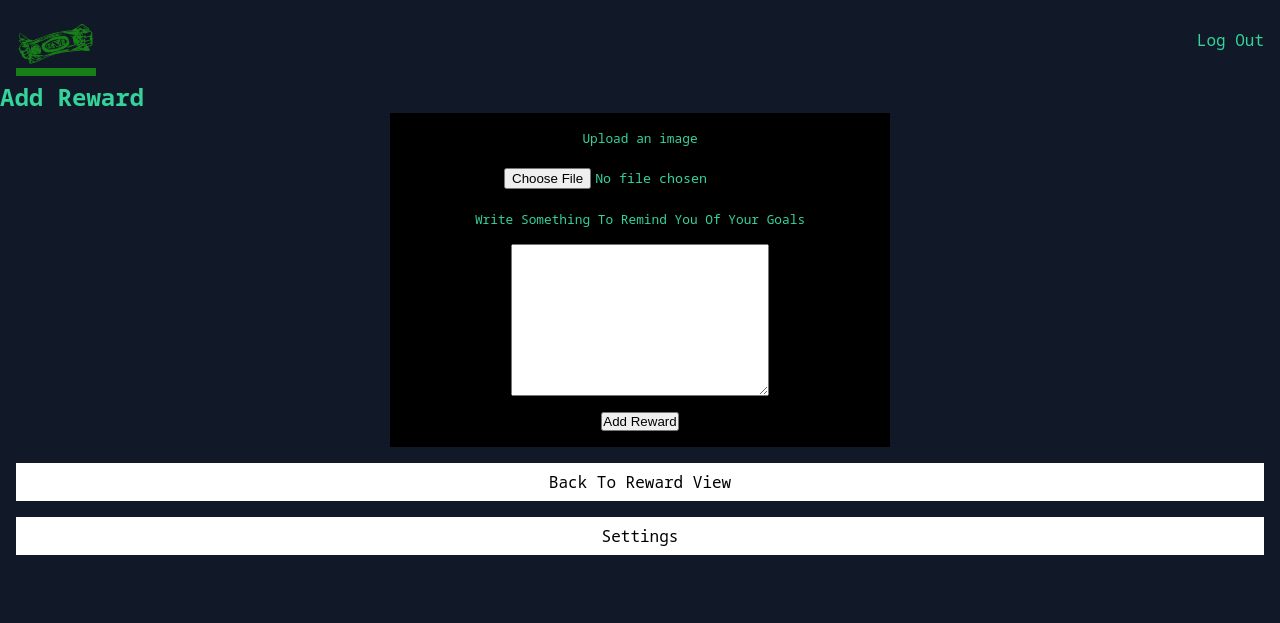
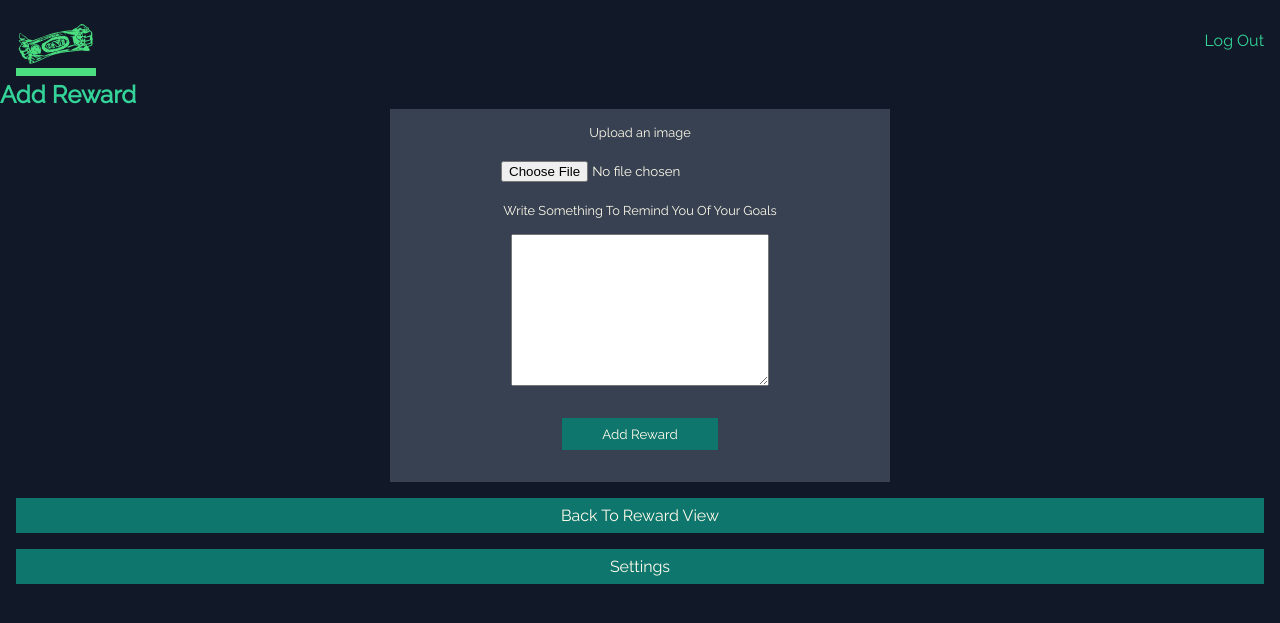
Before and after one commit to Mishalzeera/the-money-manager, a Flask app: page /add_reward in a window 1280 px wide. Shown: the top 623 px of the page. Run offline with Flask 2, Linux system fonts and the light colour scheme; the visitor is signed in with stand-in values (Sample User, id 1); some libraries are stand-ins or nearby versions.

Commit message:
Set buttons to styling patterns with classes.

```diff
--- a/static/css/dark_style.css
+++ b/static/css/dark_style.css
@@ -5,3 +5,45 @@ body {
   /* font-family: "Noto Sans Mono", sans-serif; */
   color: var(--emerald-400);
 }
+
+.money-dingbat {
+
+  color:var(--green-400)
+
+}
+
+
+.btn,
+.a-btn {
+
+  background-color: var(--teal-700);
+  color: var(--amber-50);
+}
+
+/*
+.a-btn {
+
+background-color: var(--green-400);
+color: var(--indigo-900);
+
+
+} */
+
+.btn-in {
+background-color: var(--teal-700);
+color: var(--amber-50);
+}
+
+.btn-manage {
+
+}
+
+.btn-out {
+
+}
+
+
+.register-card {
+  background-color: var(--cool-gray-700);
+  color: var(--amber-50)
+}
--- a/static/css/style.css
+++ b/static/css/style.css
@@ -1,6 +1,7 @@
 /* Global Styles */
 
 @import url("https://fonts.googleapis.com/css2?family=Noto+Sans+Mono:wght@500&display=swap");
+@import url('https://fonts.googleapis.com/css2?family=Raleway&display=swap');
 @font-face {
     font-family: 'money_money_moneyregular';
     src: url('../fonts/money_money_money-webfont.woff2') format('woff2'),
@@ -22,7 +23,7 @@
 body {
   /* background-color: #111; */
   /* background-color: var(--cool-gray-900); */
-  font-family: "Noto Sans Mono", sans-serif;
+  font-family: "Raleway", sans-serif;
   /* color: var(--emerald-400); */
 }
 
@@ -43,7 +44,6 @@ a:hover {
 .money-dingbat {
     font-family: "money_money_moneyregular";
     font-size: 5rem;
-    color:rgb(24, 126, 24);
     margin-left: 1rem;
 }
 
@@ -73,7 +73,7 @@ a:hover {
 /* Registration form */
 
 .register-card {
-    background-color: black;
+
     display: flex;
     justify-content: space-evenly;
     align-items: center;
@@ -91,30 +91,48 @@ input {
     border: unset;
 }
 
-.submit-btn {
-    width: 100%;
-    font-family: inherit;
-    font-style: inherit;
-    padding: .5rem 2.5rem;
-    background-color: rgb(24, 126, 24);
-    border: unset;
-    transition: all 300ms ease-in-out;
-}
-
-.submit-btn:hover {
-    opacity: .7;
-    cursor: pointer;
-}
 
 .btn {
+    font-family: inherit;
+    border: unset;
     display: block;
     text-decoration: none;
     text-align: center;
     padding: .5rem 2rem;
     margin: 1rem;
-    background-color: white;
-    color: black;
+
 }
+
+
+.a-btn {    display: block;
+    text-decoration: none;
+    text-align: center;
+    padding: .5rem 2rem;
+    margin: 1rem;
+
+}
+
+
+.btn:hover,
+.a-btn:hover {
+    opacity: .7;
+    cursor: pointer;
+}
+
+.btn-in {
+    font-family: inherit;
+    font-style: inherit;
+    padding: .5rem 2.5rem;
+    transition: all 300ms ease-in-out;
+}
+
+form {
+    display: flex;
+    flex-direction: column;
+    justify-content: center;
+    align-items: center;
+}
+
 
 .wish {
     margin: 1rem;
--- a/templates/add_expense.html
+++ b/templates/add_expense.html
@@ -19,12 +19,12 @@
             title="Please input numbers only." required>
             <label for="comments">Comments</label>
             <textarea name="comments" id="comments" cols="30" rows="10"></textarea>
-        <button type="submit">Add Expense</button>
+        <button type="submit" class="btn btn-manage">Add Expense</button>
     </div>
 </form>
 
 
-<a href="{{ url_for('expenses') }}" class="btn btn-out">Back To Expenses</a>
+<a href="{{ url_for('expenses') }}" class="a-btn btn-out">Back To Expenses</a>
 
 
 {% endblock %}
--- a/templates/add_invoice.html
+++ b/templates/add_invoice.html
@@ -18,10 +18,10 @@
         </div>
         <label for="comments">Comments</label>
         <textarea name="comments" id="comments" cols="30" rows="10"></textarea>
-        <button type="submit">Add Invoice</button>
+        <button type="submit" class="btn btn-in">Add Invoice</button>
       </div>
 </form>
-<a href="{{url_for('invoice')}}" class="btn btn-in">Back To Invoices</a>
+<a href="{{url_for('invoice')}}" class="a-btn btn-in">Back To Invoices</a>
 
 {% endblock %}
 
--- a/templates/add_reward.html
+++ b/templates/add_reward.html
@@ -9,11 +9,11 @@
             <input type="file" name="image" id="image">
             <label for="caption">Write Something To Remind You Of Your Goals</label>
             <textarea name="caption" id="caption" cols="30" rows="10"></textarea>
-            <button type="submit">Add Reward</button>
+            <button type="submit" class="btn btn-in">Add Reward</button>
     </div>
     </form>
 
 
-<a href="{{ url_for('reward') }}" class="btn btn-manage">Back To Reward View</a>
+<a href="{{ url_for('reward') }}" class="a-btn btn-manage">Back To Reward View</a>
 
 {% endblock %}
--- a/templates/base.html
+++ b/templates/base.html
@@ -52,7 +52,7 @@
     {% endwith %}
     {% block content %} {% endblock %}
     {% if session["user"] %}
-    <a href="{{url_for('settings')}}" class="btn btn-manage">Settings</a>
+    <a href="{{url_for('settings')}}" class="a-btn btn-manage">Settings</a>
     {% endif %}
   </body>
 </html>
--- a/templates/delete_wish.html
+++ b/templates/delete_wish.html
@@ -14,7 +14,7 @@
                 {% else %}
                 <h5>Is not afforable.</h5>
             {% endif %}
-            <a href="{{ url_for('delete_wish', wish=wish._id)}}" class="btn btn-out">Delete Wish</a>
+            <a href="{{ url_for('delete_wish', wish=wish._id)}}" class="a-btn btn-out">Delete Wish</a>
         </div>
 
     {% endfor %}
--- a/templates/edit_expense.html
+++ b/templates/edit_expense.html
@@ -38,6 +38,6 @@
 
 
 
-<a href="{{ url_for('expenses') }}" class="btn btn-out">Back To Expenses</a>
+<a href="{{ url_for('expenses') }}" class="a-btn btn-out">Back To Expenses</a>
 
 {% endblock %}
--- a/templates/edit_invoice.html
+++ b/templates/edit_invoice.html
@@ -25,6 +25,6 @@
     <button type="submit" class="btn btn-manage">Save Changes</button>
   </div>
 </form>
-<a href="{{url_for('invoice')}}" class="btn btn-in">Back To Invoices</a>
+<a href="{{url_for('invoice')}}" class="a-btn btn-in">Back To Invoices</a>
 
 {% endblock %}
--- a/templates/expenses.html
+++ b/templates/expenses.html
@@ -1,7 +1,7 @@
 {% extends "base.html" %}
 {% block content %}
 <h2>Expenses page</h2>
-<a href="{{ url_for('add_expense') }}" class="btn btn-out">Add Outgoing Expense</a>
+<a href="{{ url_for('add_expense') }}" class="a-btn btn-out">Add Outgoing Expense</a>
 
 <div class="register-card">
     <h2>Expenses this month</h2>
--- a/templates/index.html
+++ b/templates/index.html
@@ -9,7 +9,7 @@
     mess of it. Its time to use THE MONEY MANAGER to your advantage.
   </p>
 {% else %}
-<a href="{{url_for('login')}}" class="btn btn-in">Login</a>
-<a href="{{url_for('register')}}"class="btn btn-manage">Register</a>
+<a href="{{url_for('login')}}" class="a-btn btn-in">Login</a>
+<a href="{{url_for('register')}}"class="a-btn btn-manage">Register</a>
 {% endif %}
 {% endblock %}
--- a/templates/invoice.html
+++ b/templates/invoice.html
@@ -1,6 +1,6 @@
 {% extends "base.html" %}
 {% block content %}
-<a href="{{url_for('add_invoice', invoice_id='22')}}" class="btn btn-in">New Invoice</a>
+<a href="{{url_for('add_invoice', invoice_id='22')}}" class="a-btn btn-in">New Invoice</a>
 <h1>Invoices:</h1>
 <br><br>
 
@@ -42,5 +42,3 @@
 {% endfor %}
 
 {% endblock %}
-
-<!-- Dont forget to add a date stamp on the app end, also convert the currency -->
--- a/templates/login.html
+++ b/templates/login.html
@@ -11,11 +11,11 @@
         <input type="text" name="name" id="name"pattern="^[a-zA-Z0-9]{5-15}$" required>
         <label for="password">Password</label>
         <input type="password" name="password" id="password"pattern="^[a-zA-Z0-9]{5-15}$" required>
-        <button type="submit" class="submit-btn">Login</button>
+        <button type="submit" class="btn btn-in">Login</button>
 
     </div>
 </form>
 
-<a href="{{url_for('register')}}" class="btn btn-manage">Need an account, Hajji? Register</a>
+<a href="{{url_for('register')}}" class="a-btn btn-in">Need an account, Hajji? Register</a>
 
 {% endblock %}
--- a/templates/register.html
+++ b/templates/register.html
@@ -17,10 +17,10 @@
         <input type="number" name="user-overheads" id="user-overheads" pattern="[0-9]+"  step="0.01" title="Please input numbers only." >
         <label for="tax_rate">Your tax rate in percent</label>
         <input type="number" name="tax_rate" id="tax_rate" pattern="[0-9]+" title="Please input two numbers." placeholder="Default is 21%">
-        <button type="submit" class="submit-btn">Register</button>
+        <button type="submit" class="btn btn-in">Register</button>
 
     </div>
 </form>
-<a href="{{url_for('login')}}" class="btn btn-in">Already a member? Log In, Inshallah!</a>
+<a href="{{url_for('login')}}" class="a-btn btn-in">Already a member? Log In, Inshallah!</a>
 
 {% endblock %}
--- a/templates/reward.html
+++ b/templates/reward.html
@@ -8,10 +8,10 @@
     <p>"{{ user_reward.caption }}"</p>
 {% endif %}
 {% if user_reward %}
-<a href="{{ url_for('add_reward') }}" class="btn btn-manage">Change Your Reward Image</a>
+<a href="{{ url_for('add_reward') }}" class="a-btn btn-manage">Change Your Reward Image</a>
 <p>Please note that your old one will be deleted.</p>
 {% else %}
-<a href="{{ url_for('add_reward') }}" class="btn btn-in">Add An Inspiring Image To Remind You Of Your Goals</a>
+<a href="{{ url_for('add_reward') }}" class="a-btn btn-in">Add An Inspiring Image To Remind You Of Your Goals</a>
 {% endif %}
 
 {% endblock %}
--- a/templates/settings.html
+++ b/templates/settings.html
@@ -22,6 +22,6 @@
     <button type="submit" class="btn btn-manage">Toggle Light Theme</button>
 
 </form>
-<a href="{{url_for('delete_account', user=user)}}" class="btn btn-out">Delete Account</a>
+<a href="{{url_for('delete_account', user=user)}}" class="a-btn btn-out">Delete Account</a>
 
 {% endblock %}
--- a/templates/user_history.html
+++ b/templates/user_history.html
@@ -1,6 +1,6 @@
 {% extends "base.html" %}
 {% block content %}
-<h1>{{ name }}'s History</h1>
+<h1>{{ name | title }}'s History</h1>
 {% for story in history | reverse %}
         {% if story.type == "income" %}
         <p>+</p>
```
Also changed, not shown: static/css/light_style.css (+47 -1 lines), templates/profile.html (+6 -6 lines).
